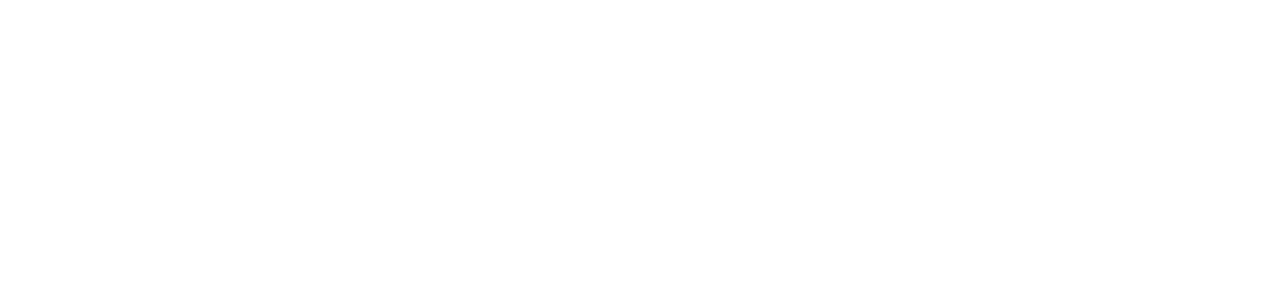
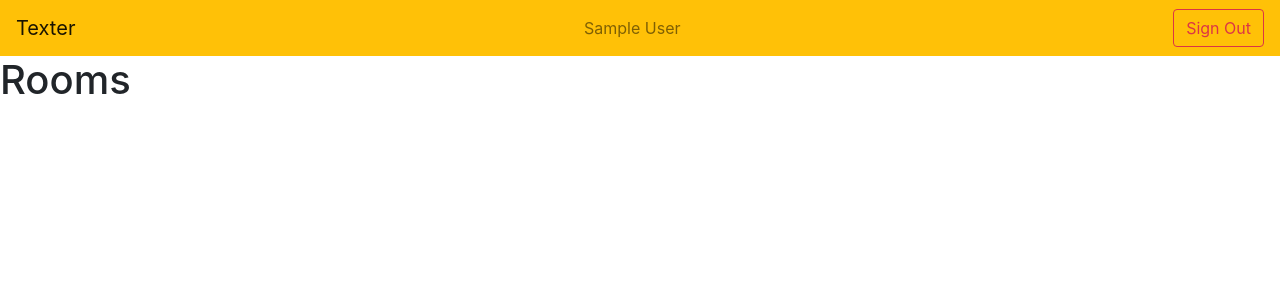
Before and after one commit to zarif14-58/texter-react-firebase-chat-app, a React (Create React App) app: page /user in a window 1280 px wide. Shown: the top 300 px of the page. Built offline with nearby package versions, Linux system fonts and the light colour scheme; no server answers; sample sign-in values are in the browser's storage.

Commit message:
Firebase Config and Basic Auth Setup

```diff
--- a/package.json
+++ b/package.json
@@ -7,6 +7,7 @@
     "@testing-library/react": "^9.5.0",
     "@testing-library/user-event": "^7.2.1",
     "bootstrap": "^4.5.0",
+    "firebase": "^7.16.1",
     "react": "^16.13.1",
     "react-dom": "^16.13.1",
     "react-router-dom": "^5.2.0",
--- a/src/App.css
+++ b/src/App.css
@@ -9,3 +9,7 @@
 #signupForm{
   margin-top: 10%;
 }
+
+#spinner{
+  margin-top: 20%;
+}
--- a/src/Components/homeComponent.js
+++ b/src/Components/homeComponent.js
@@ -1,6 +1,7 @@
 import React, {Component} from 'react'
 import { Form, FormGroup, Label, Input, Button } from 'reactstrap'
 import { Link } from 'react-router-dom'
+import {signin} from '../Firebase/auth'
 
 
 class Home extends Component {
@@ -8,7 +9,8 @@ class Home extends Component {
         super(props)
         this.state = {
             email: '',
-            password: ''
+            password: '',
+            error: null
         }
         this.handleChange = this.handleChange.bind(this)
         this.handleSubmit = this.handleSubmit.bind(this)
@@ -20,9 +22,15 @@ class Home extends Component {
         })
     }
 
-    handleSubmit(event){
+    async handleSubmit(event){
         console.log("login Form Submitted" + this.state.email + this.state.password)
         event.preventDefault()
+        this.setState({ error: '' })
+        try {
+            await signin(this.state.email, this.state.password)
+        } catch(error){
+            this.setState({ error: error.message })
+        }
     }
 
     render(){
@@ -50,6 +58,7 @@ class Home extends Component {
                                             value={this.state.password} onChange={this.handleChange}
                                         />
                                     </FormGroup>
+                                    {this.state.error ? (<p className="text-danger">{this.state.error}</p>) : null}
                                     <Button outline color="primary">Login</Button>
                                 </Form>
                             </div>
--- a/src/Components/mainComponent.js
+++ b/src/Components/mainComponent.js
@@ -1,16 +1,56 @@
 import React, {Component} from 'react'
-import { BrowserRouter as Router, Switch, Route } from 'react-router-dom'
+import { BrowserRouter as Router, Switch, Route, Redirect } from 'react-router-dom'
 import Home from './homeComponent'
 import Signup from './signupComponent'
+import { auth } from '../Firebase/config'
+import User from './userComponent'
+import { Spinner } from 'reactstrap'
+
+function PrivateRoute({component: Component, authenticated, ...rest}){
+    return(
+        <Route {...rest} render={(props) => authenticated === true ? <Component {...props} /> : <Redirect to={{pathname: '/', state: {from: props.location}}} />} />
+    )
+}
+
+function PublicRoute({component: Component, authenticated, ...rest}){
+    return(
+        <Route {...rest} render={(props) => authenticated === false ? <Component {...props} /> : <Redirect to="/user" />} />
+    )
+}
 
 class Main extends Component {
+    constructor(props){
+        super(props)
+        this.state = {
+            loading: true,
+            authenticated: false
+        }
+    }
+
+    componentDidMount(){
+        auth().onAuthStateChanged((user) => {
+            if(user){
+                this.setState({
+                    loading: false,
+                    authenticated: true
+                })
+            }
+            else{
+                this.setState({
+                    loading: false,
+                    authenticated: false
+                })
+            }
+        })
+    }
 
     render(){
-        return(
+        return this.state.loading === true ? <div className="text-center" id="spinner"><Spinner type="grow" color="primary"></Spinner></div> : (
             <Router>
                 <Switch>
-                    <Route exact path='/' component={Home} />
-                    <Route exact path="/signup" component={Signup} />
+                    <PrivateRoute path='/user' authenticated={this.state.authenticated} component={User} />
+                    <PublicRoute path="/signup" authenticated={this.state.authenticated} component={Signup} />
+                    <PublicRoute path='/' authenticated={this.state.authenticated} component={Home} />
                 </Switch>
             </Router>
         )
--- a/src/Components/roomComponent.js
+++ b/src/Components/roomComponent.js
@@ -0,0 +1,15 @@
+import React, {Component} from 'react'
+
+
+class Room extends Component {
+
+    render(){
+        return(
+            <div>
+                <h1>Rooms</h1>
+            </div>
+        )
+    }
+}
+
+export default Room
--- a/src/Components/signupComponent.js
+++ b/src/Components/signupComponent.js
@@ -1,5 +1,6 @@
 import React, {Component} from 'react'
 import { Form, FormGroup, Label, Row, Col, Input, Button } from 'reactstrap'
+import { signup } from '../Firebase/auth'
 
 class Signup extends Component {
     constructor(props){
@@ -8,7 +9,8 @@ class Signup extends Component {
             firstname: '',
             lastname: '',
             signupemail: '',
-            signuppass: ''
+            signuppass: '',
+            error: null
         }
         this.handleChange = this.handleChange.bind(this)
         this.handleSubmit = this.handleSubmit.bind(this)
@@ -20,9 +22,21 @@ class Signup extends Component {
         })
     }
 
-    handleSubmit(event){
+    async handleSubmit(event){
         console.log("Form submitted" + this.state.firstname + this.state.lastname + this.state.signupemail)
         event.preventDefault()
+        this.setState({ error: '' })
+        try{
+            await signup(this.state.signupemail, this.state.signuppass)
+                    .then(result => {
+                        result.user.updateProfile({
+                            displayName: this.state.lastname
+                        })
+                    })
+                    .catch(err => console.log(err))
+        } catch(error){
+            this.setState({ error: error.message })
+        }
     }
 
     render(){
@@ -67,6 +81,7 @@ class Signup extends Component {
                                     value={this.state.signuppass} onChange={this.handleChange}
                                 />
                             </FormGroup>
+                            {this.state.error ? (<p className="text-danger">{this.state.error}</p>) : null}
                             <Button outline color="info">Sign Up</Button>
                         </Form>
                     </div>
--- a/src/Components/userComponent.js
+++ b/src/Components/userComponent.js
@@ -0,0 +1,41 @@
+import React, {Component} from 'react'
+import Room from './roomComponent'
+import { Navbar, NavbarBrand, NavbarText, Button } from 'reactstrap'
+import { signout } from '../Firebase/auth'
+import { auth } from '../Firebase/config'
+
+
+class User extends Component {
+    constructor(props){
+        super(props)
+        this.state = {
+            user: auth().currentUser
+        }
+        this.signOut = this.signOut.bind(this)
+    }
+
+    async signOut(){
+        try{
+            await signout()
+        } catch(error){
+            console.log(error.message)
+        }
+    }
+
+    render(){
+        return(
+            <React.Fragment>
+                <div>
+                    <Navbar color="warning" light expand="md">
+                        <NavbarBrand>Texter</NavbarBrand>
+                        <NavbarText className="ml-auto">{this.state.user.displayName}</NavbarText>
+                        <Button outline color="danger" className="ml-auto" onClick={this.signOut}>Sign Out</Button>
+                    </Navbar>
+                </div>
+                <Room />
+            </React.Fragment>
+        )
+    }
+}
+
+export default User
--- /dev/null
+++ b/src/Firebase/auth.js
@@ -0,0 +1,13 @@
+import { auth } from './config'
+
+export function signup(email, password) {
+    return auth().createUserWithEmailAndPassword(email, password)
+}
+
+export function signin(email, password) {
+    return auth().signInWithEmailAndPassword(email, password)
+}
+
+export function signout(){
+    return auth().signOut()
+}
--- /dev/null
+++ b/src/Firebase/config.js
@@ -0,0 +1,17 @@
+import firebase from 'firebase';
+
+const config = {
+    apiKey: "AIzaSyCaf30yoRuJZqqRMWz_QYKohgWszNcww5U",
+    authDomain: "texter-4c0a7.firebaseapp.com",
+    databaseURL: "https://texter-4c0a7.firebaseio.com",
+    projectId: "texter-4c0a7",
+    storageBucket: "texter-4c0a7.appspot.com",
+    messagingSenderId: "130023177728",
+    appId: "1:130023177728:web:ec9fc6f57c3fc5892fe2e5",
+    measurementId: "G-Y1K2Z0GJ84"
+}
+
+firebase.initializeApp(config)
+
+export const auth = firebase.auth
+export const db = firebase.database()
```
Also changed, not shown: src/Components/chatComponent.js (added), 1 other file (tests, documents, lock files or other folders). Lines whose indentation alone changed are shown as unchanged.
